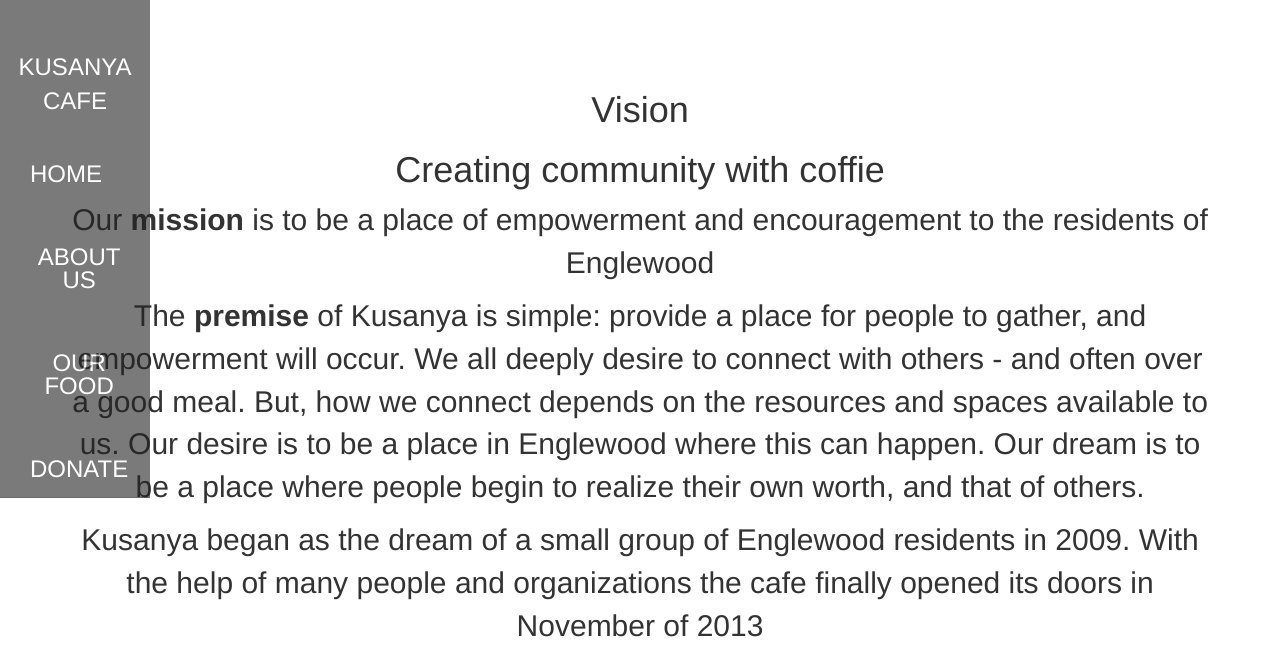
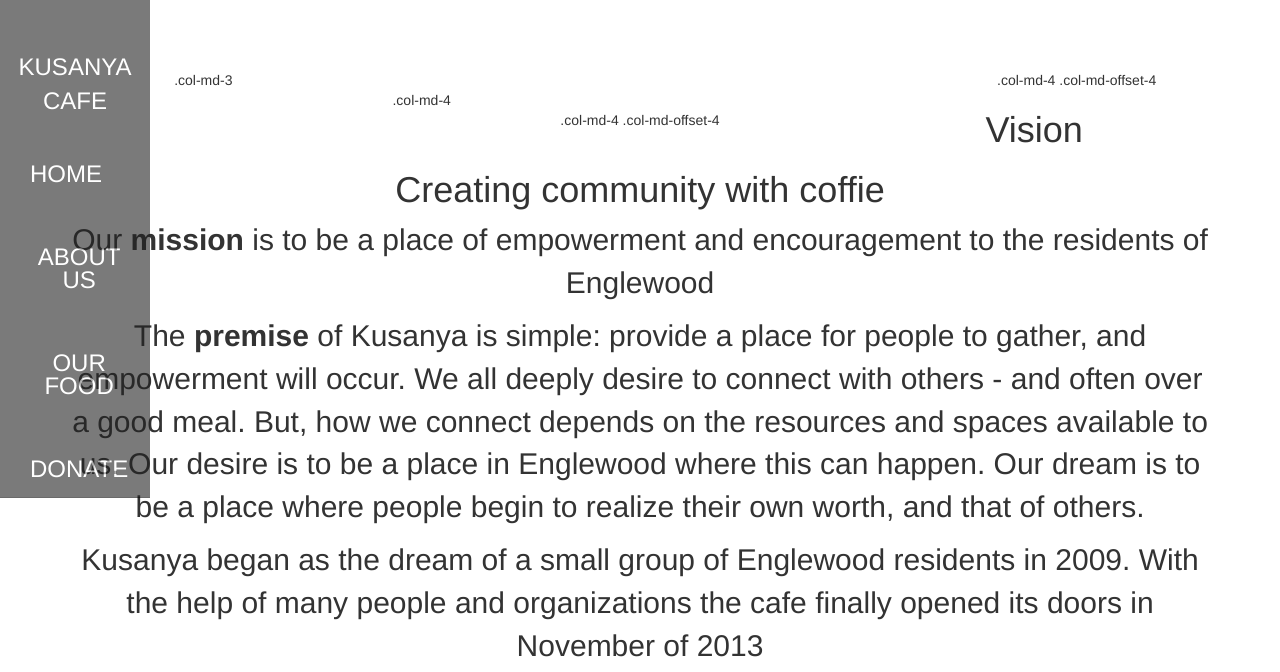
Before and after one commit to kimarahbrown/Kusanya-cafe-about, a plain HTML site: page index.html in a window 1280 px wide. Shown: the top 672 px of the page. Drawn offline with nearby package versions, Linux system fonts and the light colour scheme.

Commit message:
Update index.html

```diff
--- a/index.html
+++ b/index.html
@@ -14,6 +14,12 @@
 </head>
 
 <body>
+
+<div class="row">
+
+  <div class="col-md-4">.col-md-3</div>
+
+  <div class="col-md-4 col-md-offset-4">.col-md-4 .col-md-offset-4</div>
 
 <div id="container">
 
@@ -48,6 +54,14 @@
      </nav>
 
      </div>
+
+     </div>
+
+     <div class="row">
+
+  <div class="col-md-8">.col-md-4</div>
+
+  <div class="col-md-4 col-md-offset-4">.col-md-4 .col-md-offset-4</div>
 
      <div class="container">
 
```
